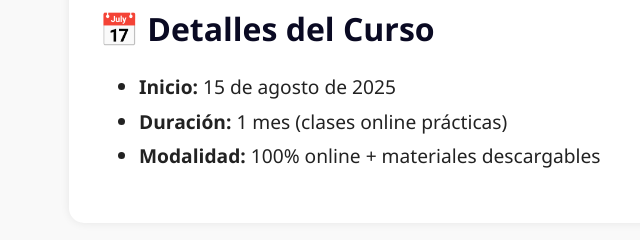
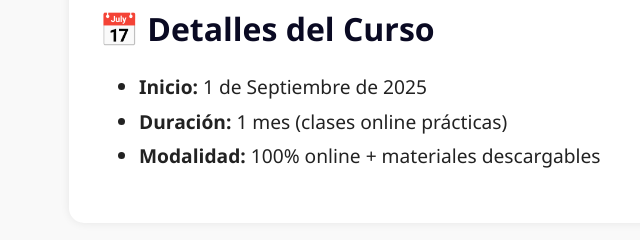
Before and after one commit to lasemillaonline/Curso.webcontrol.IA, a plain HTML site: page index.html in a window 1280 px wide. Shown: the part 371-611 px from the top of the page, 41-681 px from the left. Drawn offline with Linux system fonts and the light colour scheme.

Commit message:
Update index.html

```diff
--- a/index.html
+++ b/index.html
@@ -119,7 +119,7 @@
   <section class="modulo">
     <h2>📅 Detalles del Curso</h2>
     <ul>
-      <li><strong>Inicio:</strong> 15 de agosto de 2025</li>
+      <li><strong>Inicio:</strong> 1 de Septiembre de 2025</li>
       <li><strong>Duración:</strong> 1 mes (clases online prácticas)</li>
       <li><strong>Modalidad:</strong> 100% online + materiales descargables</li>
     </ul>
```
